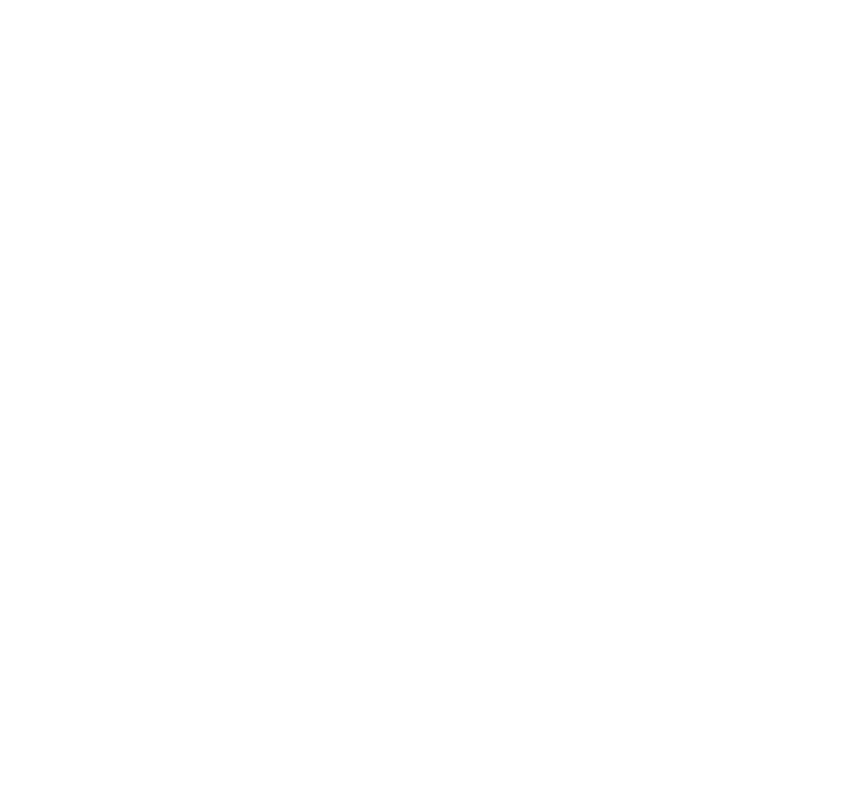
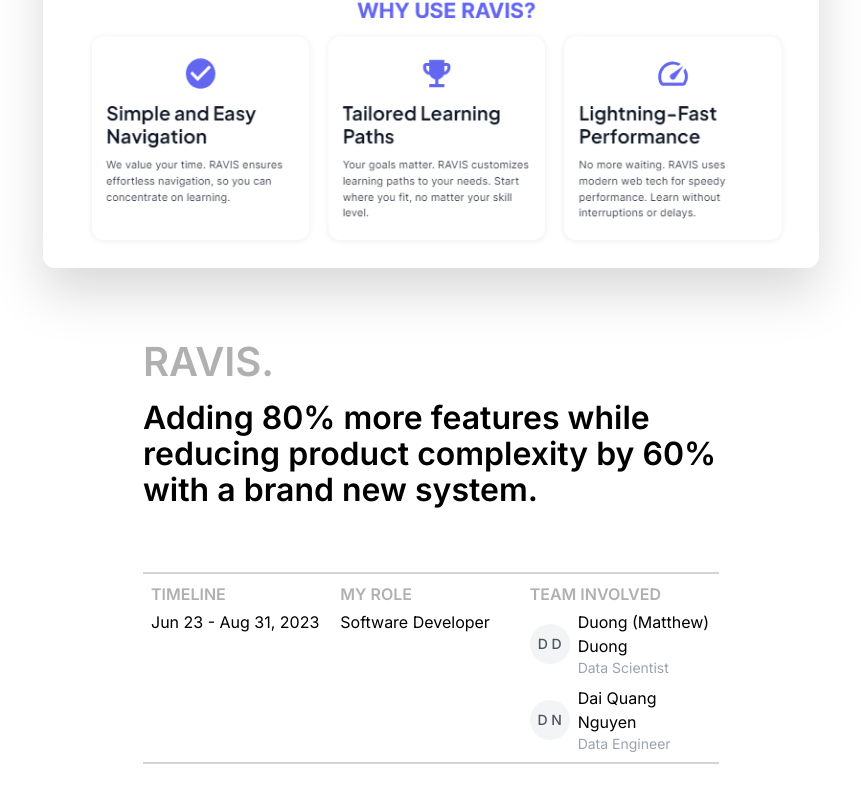
Before and after one commit to lqm181/personal-website, a Next.js app: page /projects/ravis in a window 1280 px wide. Before the commit this address had no page. Shown: the part 703-1506 px from the top of the page, without its empty margins (209-1070 px from the left). Before the commit the page ends 800 px from the top, so only its background shows below. Built offline with nearby package versions, Linux system fonts and the light colour scheme.

Commit message:
Ravis study case wip

```diff
--- /dev/null
+++ b/src/app/projects/layout.tsx
@@ -0,0 +1,7 @@
+import React from 'react';
+
+function layout({ children }: { children: React.ReactNode }) {
+  return <div className=' mt-14'>{children}</div>;
+}
+
+export default layout;
--- /dev/null
+++ b/src/app/projects/ravis/page.tsx
@@ -0,0 +1,55 @@
+import CollaboratorCard from '@/components/CollaboratorCard';
+import OverviewCard from '@/components/OverviewCard';
+import Image from 'next/image';
+import React from 'react';
+
+function Page() {
+  return (
+    <div className='w-100 pb-20'>
+      <div className='flex w-full justify-center mb-4'>
+        <div className='py-12 px-12 drop-shadow-2xl'>
+          <Image
+            className='rounded-[12px]'
+            src='/assets/ravis/home_page.png'
+            alt='RAVIS Home Page Image'
+            width={776}
+            quality={100}
+            height={896}
+          />
+        </div>
+      </div>
+      <div className='px-80'>
+        {/* Title Section */}
+        <div className='mb-16'>
+          <h1 className='font-semibold text-[#B0B0B0] text-[40px]'>RAVIS.</h1>
+          <h3 className='font-semibold text-[32px] leading-9 mt-2'>
+            Adding 80% more features while reducing product complexity by 60%
+            with a brand new system.
+          </h3>
+        </div>
+
+        {/* Project Overview */}
+        <div className='grid grid-cols-3 gap-2 border-y-2 border-y-gray-300 py-2 px-2'>
+          <OverviewCard title='TIMELINE'>Jun 23 - Aug 31, 2023</OverviewCard>
+          <OverviewCard title='MY ROLE'>Software Developer</OverviewCard>
+          <OverviewCard title='TEAM INVOLVED'>
+            <div className='space-y-2'>
+              <CollaboratorCard
+                firstName='Duong (Matthew)'
+                lastName='Duong'
+                role='Data Scientist'
+              />
+              <CollaboratorCard
+                firstName='Dai Quang'
+                lastName='Nguyen'
+                role='Data Engineer'
+              />
+            </div>
+          </OverviewCard>
+        </div>
+      </div>
+    </div>
+  );
+}
+
+export default Page;
--- /dev/null
+++ b/src/components/Avatar.tsx
@@ -0,0 +1,71 @@
+import Image from 'next/image';
+import React from 'react';
+
+function stringToColor(name: string) {
+  let hash = 0;
+  let i;
+
+  /* eslint-disable no-bitwise */
+  for (i = 0; i < name.length; i += 1) {
+    hash = name.charCodeAt(i) + ((hash << 5) - hash);
+  }
+
+  let color = '#';
+
+  for (i = 0; i < 3; i += 1) {
+    const value = (hash >> (i * 8)) & 0xff;
+    color += `00${value.toString(16)}`.slice(-2);
+  }
+
+  return color;
+}
+
+function Avatar({
+  src,
+  firstName,
+  lastName,
+  size,
+  style,
+}: {
+  src?: string;
+  firstName?: string;
+  lastName?: string;
+  size: number;
+  style?: React.CSSProperties;
+}) {
+  let name = firstName ? firstName : '';
+  name += lastName ? lastName : '';
+
+  const avatarColor = stringToColor(name);
+  console.log(avatarColor);
+  return (
+    <div style={style}>
+      {src ? (
+        <div className='rounded-full'>
+          <Image
+            src={src}
+            width={size}
+            height={size}
+            quality={100}
+            alt='Avatar'
+          />
+        </div>
+      ) : (
+        <div
+          style={{
+            // backgroundColor: avatarColor,
+            height: `${size}px`,
+            width: `${size}px`,
+          }}
+          className={`relative inline-flex items-center justify-center overflow-hidden] rounded-full text-gray-600 bg-gray-100`}
+        >
+          <span className='font-medium text-sm'>
+            {firstName?.charAt(0)} {lastName?.charAt(0)}
+          </span>
+        </div>
+      )}
+    </div>
+  );
+}
+
+export default Avatar;
--- /dev/null
+++ b/src/components/CollaboratorCard.tsx
@@ -0,0 +1,32 @@
+import React from 'react';
+import Avatar from './Avatar';
+
+function CollaboratorCard({
+  firstName,
+  lastName,
+  role,
+}: {
+  firstName: string;
+  lastName: string;
+  role?: string;
+}) {
+  return (
+    <div className='flex items-center'>
+      <Avatar
+        style={{ marginRight: '8px' }}
+        firstName={firstName}
+        lastName={lastName}
+        size={40}
+      />
+
+      <div className='flex flex-col'>
+        <h1 className='text-base'>
+          {firstName} {lastName}
+        </h1>
+        <p className='text-sm text-gray-400'>{role && role}</p>
+      </div>
+    </div>
+  );
+}
+
+export default CollaboratorCard;
--- /dev/null
+++ b/src/components/OverviewCard.tsx
@@ -0,0 +1,18 @@
+import React from 'react';
+
+function OverviewCard({
+  title,
+  children,
+}: {
+  title: string;
+  children?: React.ReactNode;
+}) {
+  return (
+    <div className='flex flex-col'>
+      <div className='font-semibold text-base text-[#B0B0B0] mb-1'>{title}</div>
+      <div className='text-base'>{children}</div>
+    </div>
+  );
+}
+
+export default OverviewCard;
```
Also changed, not shown: public/assets/ravis/home_page.png (added).
